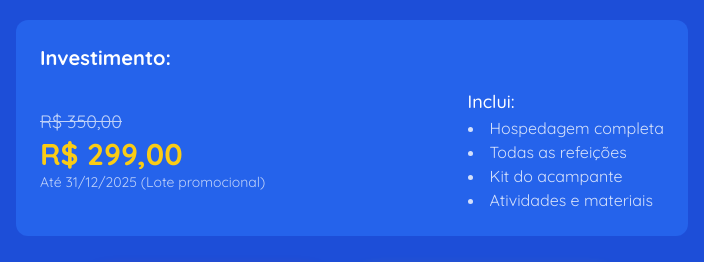
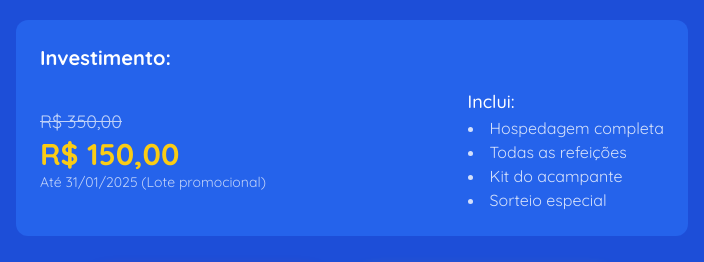
Before and after one commit to Carlosneto68/acamp2026, a plain HTML site: page index.html in a window 1280 px wide. Shown: the part 3040-3302 px from the top of the page, 288-992 px from the left. Drawn offline with nearby package versions, Linux system fonts and the light colour scheme.

Commit message:
Update index.html

```diff
--- a/index.html
+++ b/index.html
@@ -499,8 +499,8 @@ Porque aqui, cada noite é única! Vista-se, entre na vibe e mergulhe em experi
                     <div class="flex flex-col md:flex-row justify-between items-center gap-4">
                         <div>
                             <p class="text-lg"><span class="line-through opacity-70">R$ 350,00</span></p>
-                            <p class="text-3xl font-bold text-yellow-400">R$ 299,00</p>
-                            <p class="text-sm opacity-70">Até 31/12/2025 (Lote promocional)</p>
+                            <p class="text-3xl font-bold text-yellow-400">R$ 150,00</p>
+                            <p class="text-sm opacity-70">Até 31/01/2025 (Lote promocional)</p>
                         </div>
                         <div>
                             <p class="text-lg font-medium">Inclui:</p>
@@ -508,7 +508,7 @@ Porque aqui, cada noite é única! Vista-se, entre na vibe e mergulhe em experi
                                 <li>Hospedagem completa</li>
                                 <li>Todas as refeições</li>
                                 <li>Kit do acampante</li>
-                                <li>Atividades e materiais</li>
+                                <li>Sorteio especial</li>
                             </ul>
                         </div>
                     </div>
```
